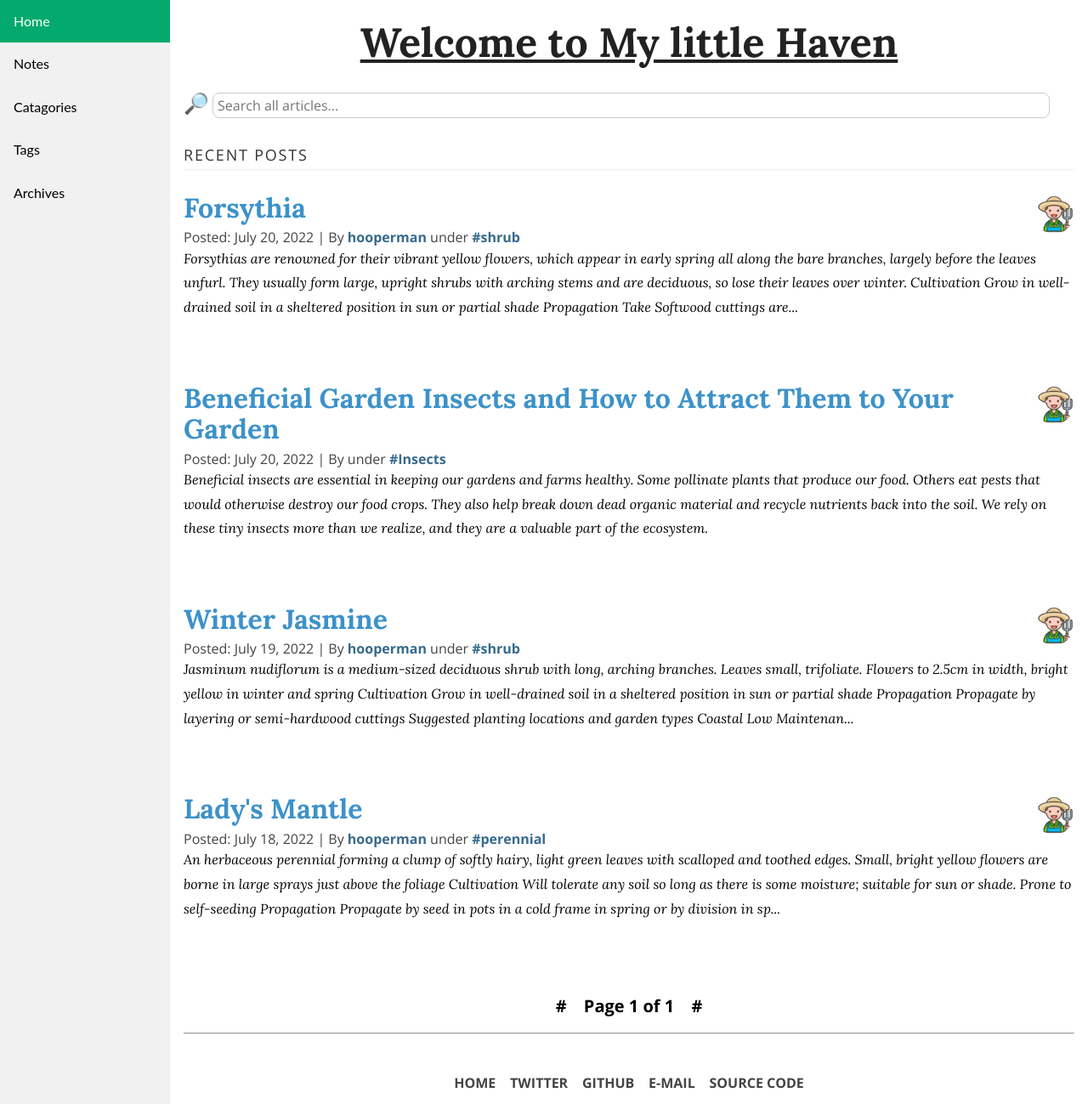
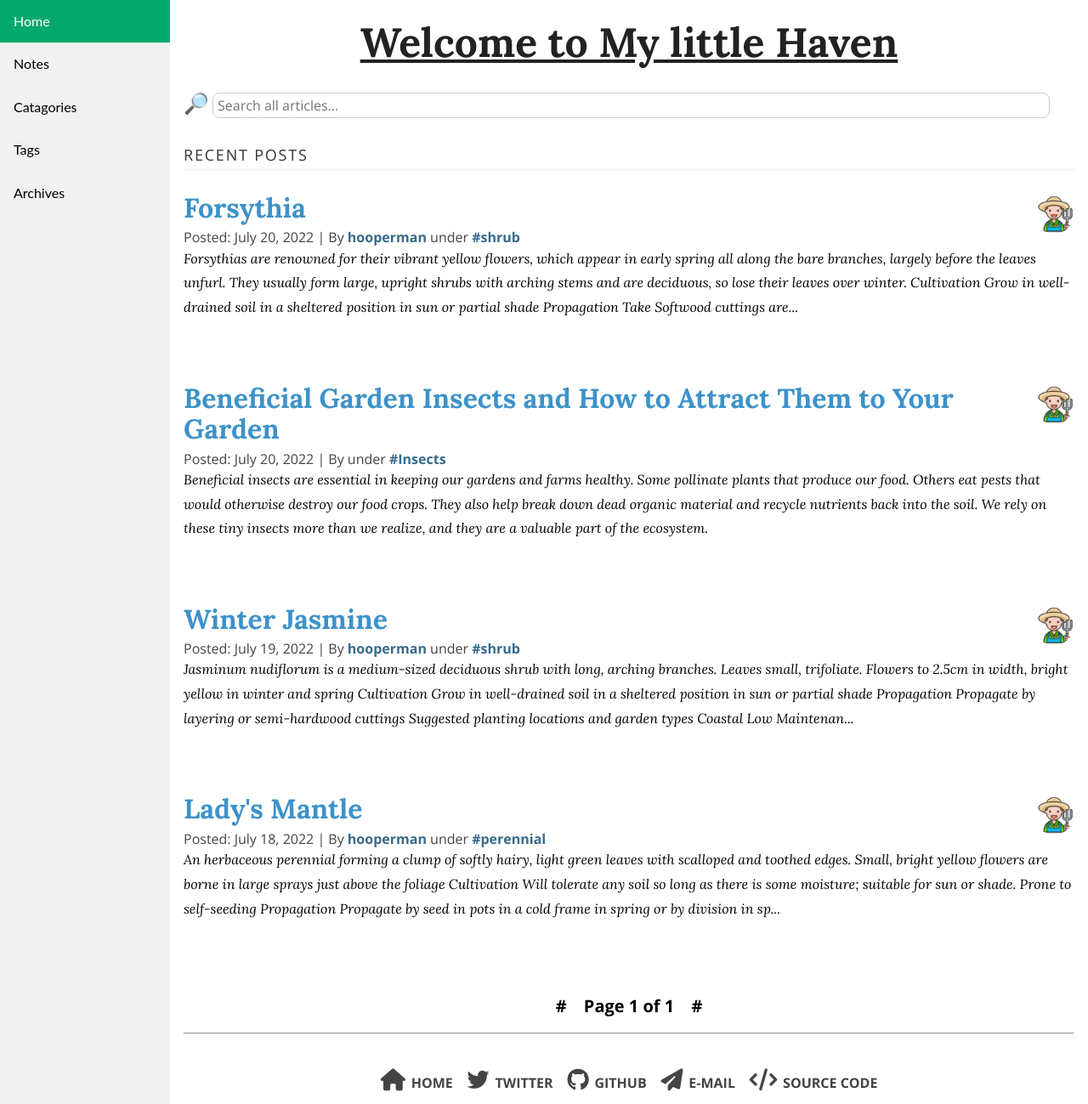
Before and after one commit to hooperman67/hooperman67.github.io, a Jekyll site: the page built from index.html, in a window 1280 px wide and 1299 px high. Shown: the whole window at 85% size. Built offline with Jekyll 4.4.1, drawn with Linux system fonts in a browser that asks for light colours; nearby versions of some CDN libraries; the list of posts is cut into pages by our own code.

Commit message:
Update head.html

```diff
--- a/_includes/head.html
+++ b/_includes/head.html
@@ -14,7 +14,8 @@
     <link rel="stylesheet" href="https://unpkg.com/purecss@2.0.3/build/pure-min.css">
     <link rel="stylesheet" href="https://unpkg.com/purecss@2.0.3/build/grids-responsive-min.css">
     <link rel="stylesheet" href="/assets/main.css">
-        <link rel="stylesheet" href="/assets/nav.css">
+    <link rel="stylesheet" href="/assets/nav.css">
+    <script src="https://kit.fontawesome.com/e9dddf84a6.js" crossorigin="anonymous"></script>
     {%- seo -%}
     {%- feed_meta -%}
     {%- if site.google_analytics -%}
```
